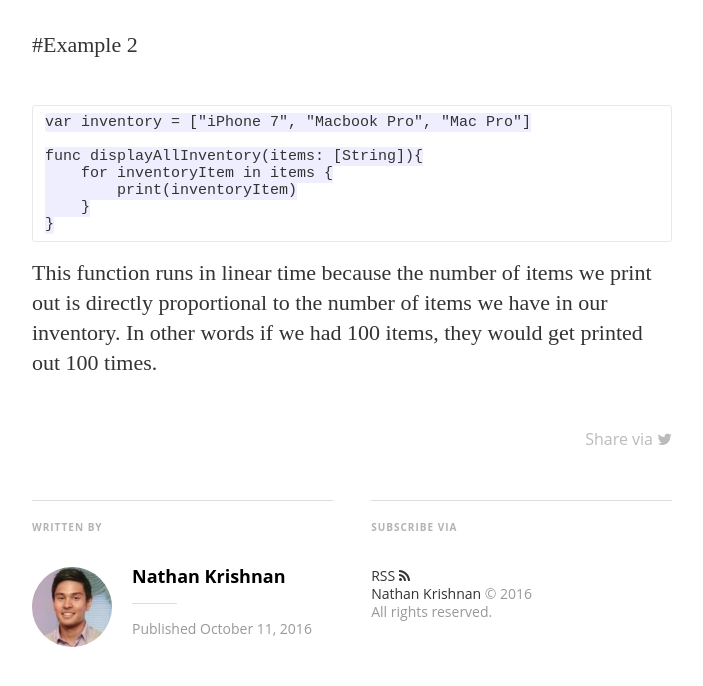
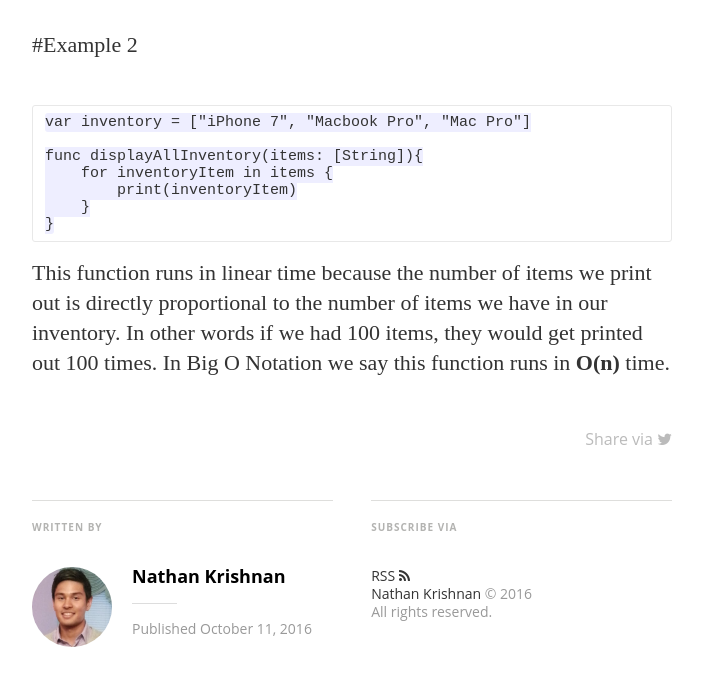
Before and after one commit to nathankrishnan/nathankrishnan.github.io, a Jekyll site: the page built from _posts/2016-10-11-big-o-notation.md, in a window 1280 px wide and 900 px high, scrolled down 1942 px. Shown: the top 686 px of the window, without its empty margins (288-991 px from the left). Built offline with Jekyll 4.4.1, drawn with Linux system fonts in a browser that asks for light colours; nearby versions of some CDN libraries; some web fonts are replaced; comment, search, counter and statistics services are not loaded.

Commit message:
Update 2016-10-11-big-o-notation.md

````diff
--- a/_posts/2016-10-11-big-o-notation.md
+++ b/_posts/2016-10-11-big-o-notation.md
@@ -35,4 +35,4 @@
     }
 }
 ```
-This function runs in linear time because the number of items we print out is directly proportional to the number of items we have in our inventory. In other words if we had 100 items, they would get printed out 100 times.
+This function runs in linear time because the number of items we print out is directly proportional to the number of items we have in our inventory. In other words if we had 100 items, they would get printed out 100 times. In Big O Notation we say this function runs in **O(n)** time.
````
